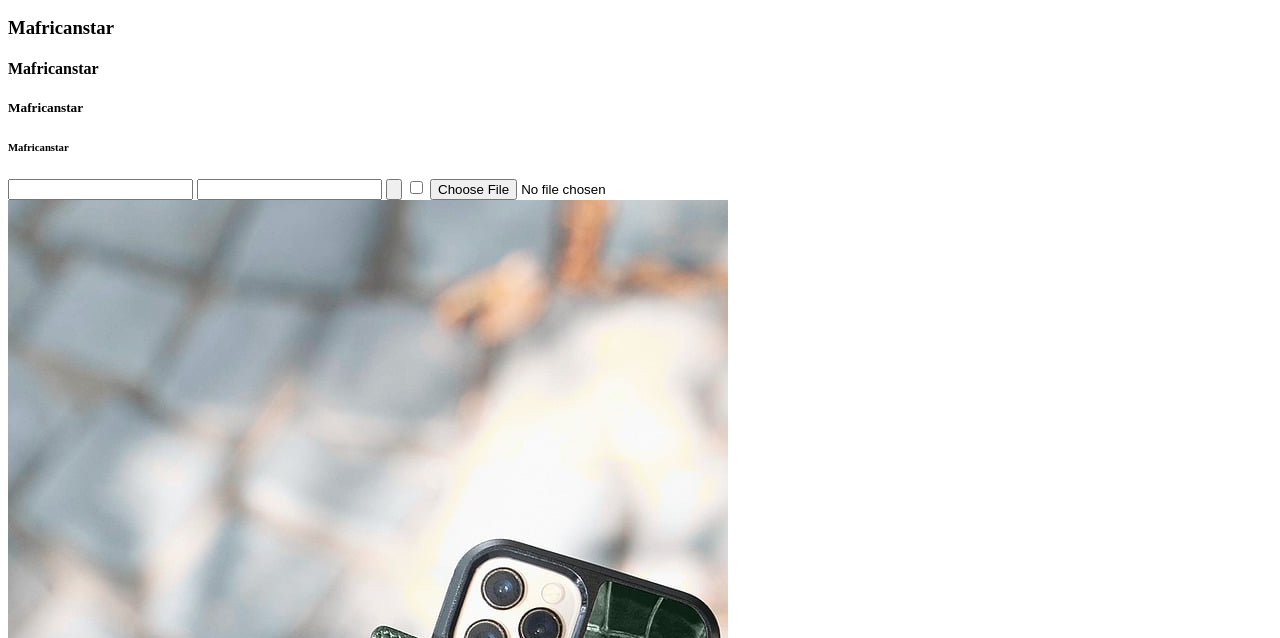
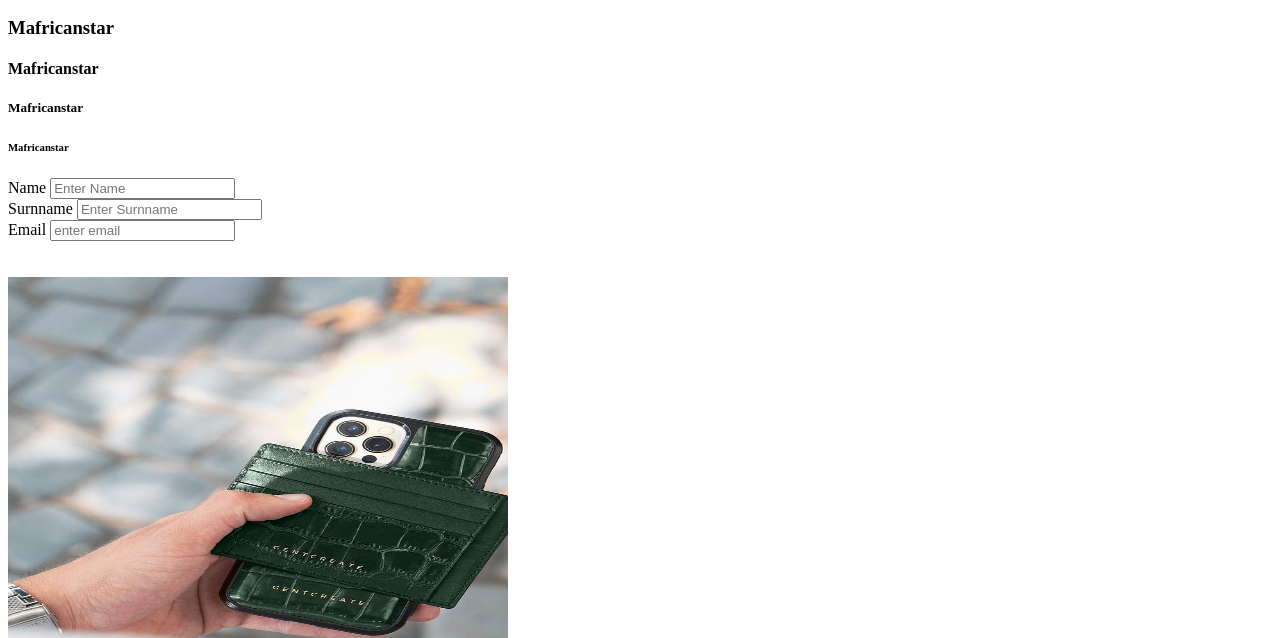
Before and after one commit to Oseni-Muhammad/Web-Development, a plain HTML site: page index.html in a window 1280 px wide. Shown: the part 162-800 px from the top of the page. Drawn offline with Linux system fonts and the light colour scheme.

Commit message:
Update to my html site

```diff
--- a/index.html
+++ b/index.html
@@ -27,14 +27,17 @@
     <!-- size of text -->
     <!-- form -->
     <form action=""></form>
-    <input type="text" name="enter ur name" id="fre"/>
-    <input type="email" name="" id="enter emailinput" />
-    <input type="button" value="" />
-    <input type="checkbox" name="" id="" />
-    <label for="male"></label>
-    <input type="file" name="" id="">
-    <img src="./images/iphone-14-7565225_1280.jpg" alt="">
-    <!-- form -->
+    Name
+    <input type="text" placeholder="Enter Name" name="" id="" /><br>
+    Surnname
+    <input type="text" placeholder="Enter Surnname" /><br>
+    Email
+    <input type="email" placeholder="enter email" name="" id="enter" /><br>
+    <label for="Male" input type="checkbox" name="" id="" /><br><br>
+
+    <!-- Pics of iphone 14 -->
+    <img src="./images/iphone-14-7565225_1280.jpg" alt="Iphone 14 pro max" center width="500" height="500" />
+    <!-- size of text -->
   </head>
   <body></body>
 </html>
```
